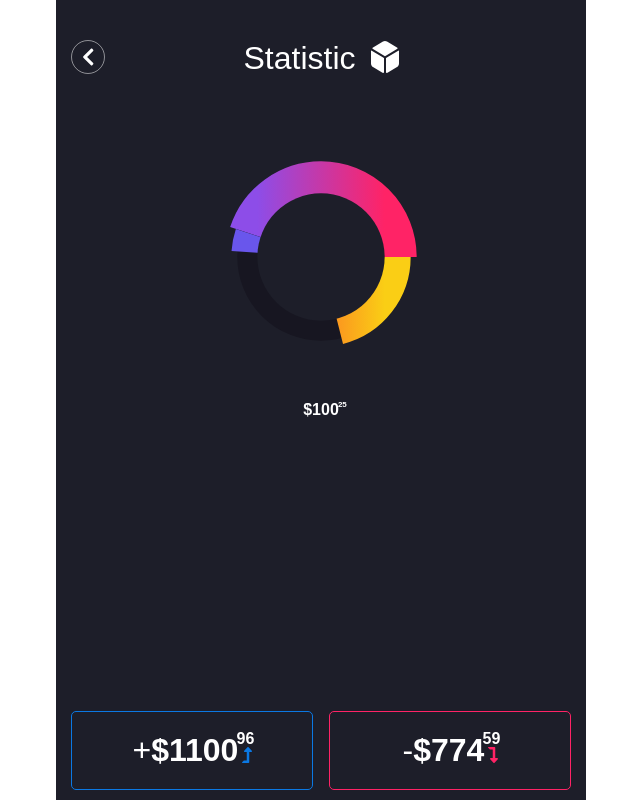
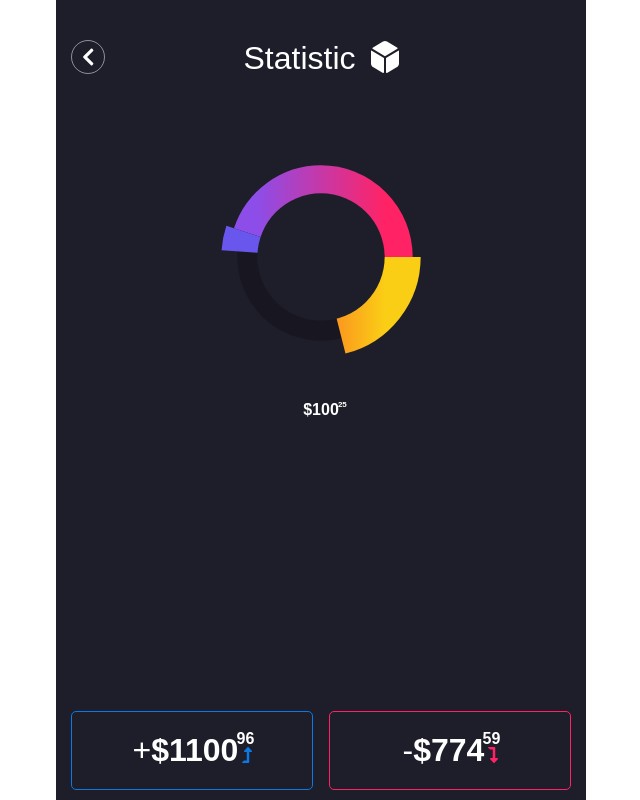
Before and after one commit to RabigaSB/StatisticsPage, a React (Create React App) app: page /statistic in a window 1280 px wide. Shown: the whole page, without its empty margins (319-959 px from the left). Built offline with nearby package versions, Linux system fonts and the light colour scheme.

Commit message:
FIX: Adjusted chart sections' width

```diff
--- a/src/components/Chart.js
+++ b/src/components/Chart.js
@@ -47,7 +47,7 @@ const Chart = ({sections}) => {
                           <circle r={r} cx={coordinate} cy={coordinate}
                                   fill='transparent' key={key}
                                   stroke={`url(#${key})`}
-                                  strokeWidth={index%2? 16 : 13}
+                                  strokeWidth={index%2? 14 : 18}
                                   strokeDasharray={`${fillValue} ${100 - fillValue}`}
                                   strokeDashoffset={dashOffset} />
                         )
```
